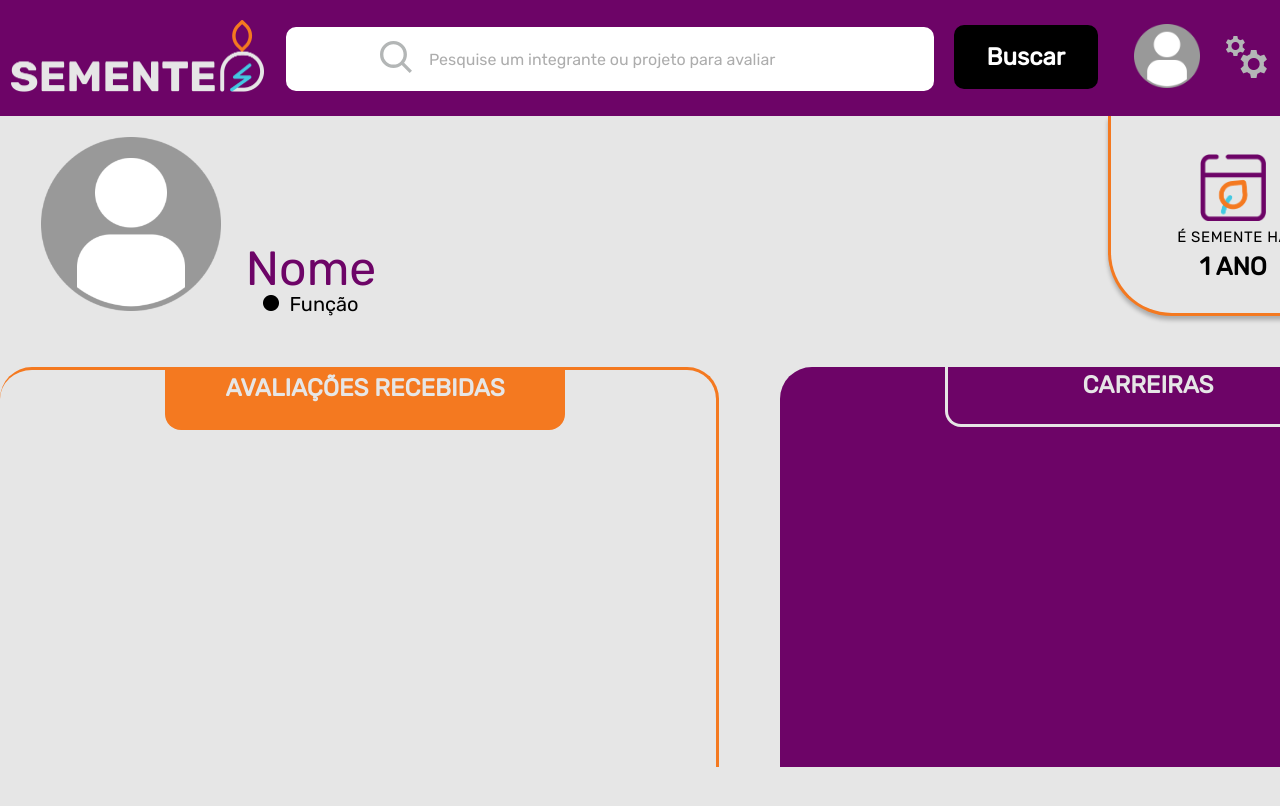
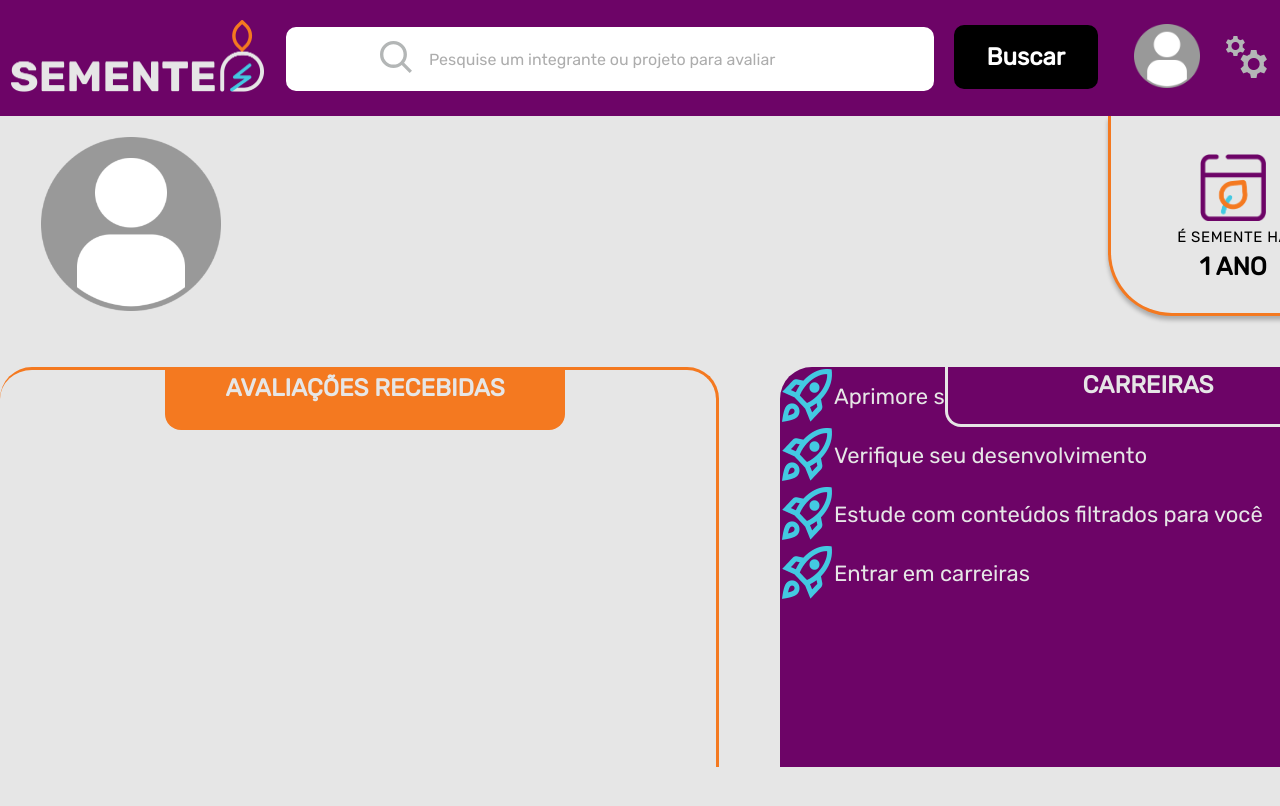
Before and after one commit to LeandroNani/FrontEnd-Sementes, a React (Vite) app in the folder FrontEnd/FrontEnd-TechChampions/: page /profile in a window 1280 px wide. Shown: the top 806 px of the page. Built offline with nearby package versions, Linux system fonts and the light colour scheme; a web font is replaced by a local one.

Commit message:
atualizações e mudança no login

```diff
--- a/FrontEnd/FrontEnd-TechChampions/src/Pages/login.jsx
+++ b/FrontEnd/FrontEnd-TechChampions/src/Pages/login.jsx
@@ -26,17 +26,17 @@ const Login = () => {
 
   const handleLogin = async () => {
     try {
-      const response = await axios.get('https://projeto-sementes.onrender.com/usuarios');
-      const users = response.data;
-      const foundUser = users.find((user) => user.email === email && user.senha === password);
-      if (foundUser) {
+      const response = await axios.post('https://projeto-sementes.onrender.com/usuarios/login', { email, password });
+      const { success, user, message } = response.data;
+
+      if (success) {
         setSuccess(true);
-        setUser(foundUser);
-        localStorage.setItem('userId', foundUser.id);
+        setUser(user);
+        localStorage.setItem('userId', user.id);
         navigate('/profile');
         alert('Login feito com Sucesso!')
       } else {
-        setError('Email ou senha incorretos');
+        setError(message || 'Email ou senha incorretos');
       }
     } catch (error) {
       setError(error.message);
@@ -45,12 +45,14 @@ const Login = () => {
 
   const handleRegister = async () => {
     try {
-      const response = await axios.post('https://projeto-sementes.onrender.com/usuarios', { newNome, newCargo, newEmail, newPassword });
-      if (response.data.success) {
+      const response = await axios.post('https://projeto-sementes.onrender.com/usuarios/register', { newNome, newCargo, newEmail, newPassword });
+      const { success, message } = response.data;
+
+      if (success) {
         setSuccess(true);
         setIsOpen(false);
       } else {
-        setError(response.data.error);
+        setError(message || 'Erro ao cadastrar usuário');
       }
     } catch (error) {
       setError(error.message);
--- a/FrontEnd/FrontEnd-TechChampions/src/Pages/profile.jsx
+++ b/FrontEnd/FrontEnd-TechChampions/src/Pages/profile.jsx
@@ -1,13 +1,54 @@
-import React from "react";
+import React, { useState, useEffect } from 'react';
 import logo from "../Utils/img/logo.png";
 import avatar from "../Utils/img/avatar.png";
 import configs from "../Utils/img/config.png";
 import ponto from "../Utils/img/ponto.png";
 import eSemente from "../Utils/img/eSemente.png";
 import avaliacoes from "../Utils/img/avaliacoes.png";
+import fogueteCarreiras from "../Utils/img/fogueteCarreiras.png";
 import '../Utils/css/profile.css';
+import axios from 'axios';
+
 
 const Profile = () => {
+
+  const userId = localStorage.getItem('userId');
+  const [userData, setUserData] = React.useState(null);
+  const [ultimaAvaliacao, setUltimaAvaliacao] = React.useState(null);
+  const [error, setError] = React.useState(null);
+
+  const fetchAvaliacoes = async () => {
+    try {
+      const response = await axios.get(`https://projeto-sementes.onrender.com/avaliacoes`);
+      const avaliacoes = response.data;
+      const ultimaAvaliacao = avaliacoes.find((avaliacao) => avaliacao.usuarioAvaliadoId === userId);
+      setUltimaAvaliacao(ultimaAvaliacao);
+    } catch (error) {
+      setError(error.message);
+    }
+  };
+
+  React.useEffect(() => {
+    if (userId) {
+      const fetchUserData = async () => {
+        try {
+          const response = await axios.get(`https://projeto-sementes.onrender.com/usuarios`);
+          const users = response.data;
+          const user = users.find((user) => user.id === userId);
+          if (user) {
+            setUserData(user);
+          }
+        } catch (error) {
+          setError(error.message);
+        }
+      };
+      fetchUserData();
+      fetchAvaliacoes();
+    }
+  }, [userId, fetchAvaliacoes]);
+
+
+
 
   return (
     <div id="limiter">
@@ -43,10 +84,14 @@ const Profile = () => {
         <div id="profile">
           <img id="avatar-painel" src={avatar} alt="" />
           <div id="perfil-infos">
-            <h2 id="nome">Nome</h2>
+            {userData && (
+              <>
+                <h2 id="nome">{userData.nome}</h2>
                 <br />
                 <img id="ponto" src={ponto} alt="" />
-            <span id="funcao">Função</span>
+                <span id="funcao">{userData.cargo}</span>
+              </>
+            )}
           </div>
         </div>
 
@@ -70,12 +115,57 @@ const Profile = () => {
           <div id="avaliacoesTitulo">
             <h2 id="avaliacoesRecebidas">AVALIAÇÕES RECEBIDAS</h2>
           </div>
+          {ultimaAvaliacao && (
+            <>
+              <h3>Última Avaliação Recebida</h3>
+              <p>Média dos atributos: {
+                ((ultimaAvaliacao.comunicacao +
+                  ultimaAvaliacao.proatividade +
+                  ultimaAvaliacao.inteligenciaEmocional +
+                  ultimaAvaliacao.flexibilidade +
+                  ultimaAvaliacao.criatividade +
+                  ultimaAvaliacao.observacao) /
+                  6).toFixed(2)
+              }</p>
+              <p>Comentário: {ultimaAvaliacao.comentario}</p>
+            </>
+          )}
+
         </div>
 
         <div id="carreiras">
           <div id="carreirasTituloContainer">
             <h2 id="carreirasTitle">CARREIRAS</h2>
           </div>
+          <table id='tableCarreira'>
+            <tbody>
+              <tr>
+                <td>
+                  <img className='carreiraIcon' src={fogueteCarreiras} alt="Icon" />
+                </td>
+                <td className='textoCarreiras'>Aprimore suas habilidades</td>
+              </tr>
+              <tr>
+                <td>
+                  <img className='carreiraIcon' src={fogueteCarreiras} alt="Icon" />
+                </td>
+                <td className='textoCarreiras'>Verifique seu desenvolvimento</td>
+              </tr>
+              <tr>
+                <td>
+                  <img className='carreiraIcon' src={fogueteCarreiras} alt="Icon" />
+                </td>
+                <td className='textoCarreiras'>Estude com conteúdos filtrados para você</td>
+              </tr>
+              <tr>
+                <td>
+                  <img className='carreiraIcon' src={fogueteCarreiras} alt="Icon" />
+                </td>
+                <td className='textoCarreiras'>Entrar em carreiras</td>
+              </tr>
+            </tbody>
+          </table>
+
         </div>
 
       </div>
--- a/FrontEnd/FrontEnd-TechChampions/src/Utils/css/profile.css
+++ b/FrontEnd/FrontEnd-TechChampions/src/Utils/css/profile.css
@@ -248,6 +248,7 @@ height: 400px;
 flex-shrink: 0;
 border-radius: 32px 0px 0px 0px;
 background: #6D0467;
+display: flex;
 }
 #avaliacoesTitulo{
   display: absolute;
@@ -260,7 +261,7 @@ background: #6D0467;
 background: #F47920;
 }
 #carreirasTituloContainer{
-  display: absolute;
+  position: absolute;
   margin-left: 165px;
   width: 400px;
   height: 60px;
@@ -303,3 +304,19 @@ line-height: 150%; /* 48px */
   font-weight: 600;
   line-height: 150%; /* 48px */
 }
+#tableCarreira{
+  display: block;
+}
+.textoCarreiras{
+  color: #E6E6E6;
+font-family: Rubik;
+font-size: 22px;
+font-style: normal;
+font-weight: 400;
+line-height: 120%; /* 38.4px */
+}
+.carreiraIcon{
+  width: 49.956px;
+height: 52.889px;
+flex-shrink: 0;
+}
```
Also changed, not shown: FrontEnd/FrontEnd-TechChampions/src/Utils/img/fogueteCarreiras.png (added). Lines whose indentation alone changed are shown as unchanged.
